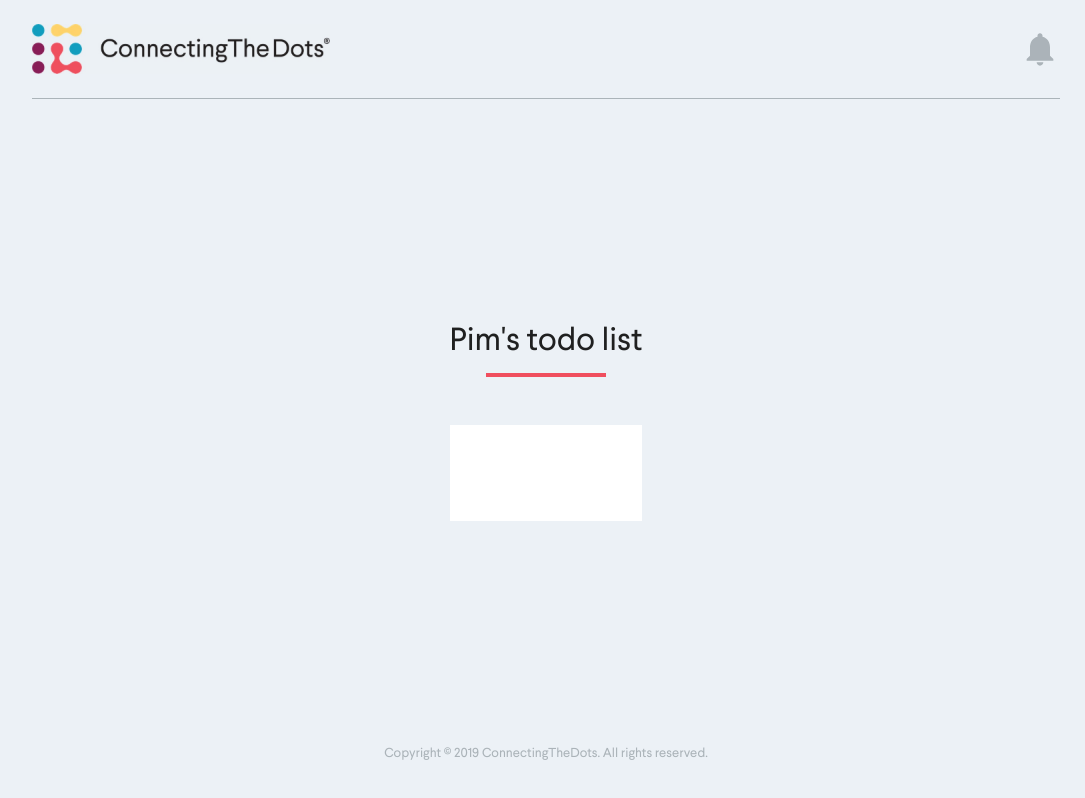
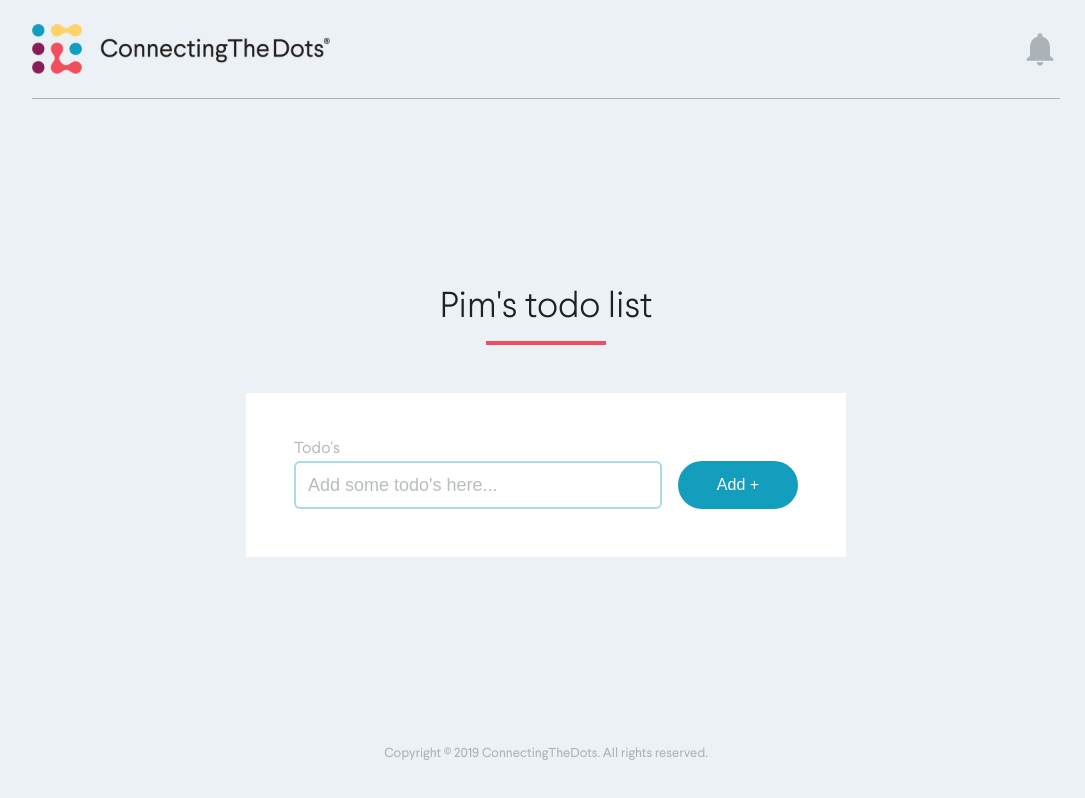
Before and after one commit to Schayik/todo-list, a React (Create React App) app: page / in a window 1280 px wide. Shown: the whole page, without its empty margins (94-1179 px from the left). Built offline with nearby package versions, Linux system fonts and the light colour scheme; a small style sheet from the web is missing.

Commit message:
feat: AddTodo

```diff
--- a/src/components/AddTodo.js
+++ b/src/components/AddTodo.js
@@ -1,14 +1,71 @@
-import React from 'react'
+import React, { useState } from 'react'
 import styled from 'styled-components'
 
-const AddTodo = () => (
-  <StyledAddTodo>
+const AddTodo = ({ addTodo, addError }) => {
 
-  </StyledAddTodo>
-)
+  const [value, setValue] = useState('')
+
+  return (
+    <StyledAddTodo>
+      <p>Todo's</p>
+      {addError && <p className='error'>{addError}</p>}
+      <div className='wrapper'>
+        <input
+          value={value}
+          onChange={event => setValue(event.target.value)}
+          placeholder="Add some todo's here..."
+        />
+        <button onClick={() => addTodo(value)}>
+          Add +
+        </button>
+      </div>
+    </StyledAddTodo>
+  )
+}
 
 export default AddTodo
 
 const StyledAddTodo = styled.div`
+  p {
+    color: var(--grey);
+    font-size: 16px;
+    &.error {
+      margin-top: 4px;
+      color: var(--red);
+    }
+  }
 
+  .wrapper {
+    margin-top: 4px;
+    display: flex;
+    input {
+      flex: 1;
+      border: 2px var(--light-blue) solid;
+      border-radius: 6px;
+
+      font-size: 18px;
+
+      padding: 0 12px;
+      height: 48px;
+      &::placeholder {
+        color: var(--grey);
+      }
+      &:focus {
+        outline: none;
+        border-color: var(--blue);
+      }
+    }
+    button {
+      background-color: var(--blue);
+      border: none;
+      border-radius: 24px;
+
+      color: var(--white);
+      font-size: 16px;
+
+      margin-left: 16px;
+      height: 48px;
+      width: 120px;
+    }
+  }
 `
--- a/src/components/App.js
+++ b/src/components/App.js
@@ -1,4 +1,4 @@
-import React, { Fragment } from 'react'
+import React from 'react'
 import styled from 'styled-components'
 
 import GlobalStyle from './GlobalStyle'
--- a/src/components/GlobalStyle.js
+++ b/src/components/GlobalStyle.js
@@ -37,6 +37,9 @@ const GlobalStyle = createGlobalStyle`
     --grey: rgba(21, 38, 43, 0.3);
     --red: #f04e5e;
     --white: #ffffff;
+    --blue: #139ebe;
+    --green: rgba(42, 209, 117, 0.96);
+    --light-blue: rgba(19, 158, 190, 0.37);
   }
 `
 
--- a/src/components/TodoContainer.js
+++ b/src/components/TodoContainer.js
@@ -8,26 +8,36 @@ import HideTodo from './HideTodo'
 class TodoContainer extends Component {
 
   state = {
-    todoList: [],
+    todoList: {},
     hideCompleted: false,
+    addError: '',
   }
 
   addTodo = name => {
     const { todoList } = this.state
-    const newTodo = {
-      name,
-      isCompleted: false,
+
+    if (todoList[name]) {
+      this.setState({ addError: 'this chore is already added' })
+    } else {
+      this.setState({ addError: '' })
+      this.setState({
+        todoList: {
+          ...todoList,
+          [name]: {
+            isCompleted: false,
+          }
+        }
+      })
     }
-
-    this.setState({ todoList: todoList.concat(newTodo) })
   }
 
   removeTodo = name => {
     const { todoList } = this.state
 
-    this.setState({
-      todoList: todoList.filter(todo => todo.name !== name)
-    })
+    let newList = todoList
+    delete newList[name]
+
+    this.setState({ todoList: newList })
   }
 
   toggleCompleted = () => {
@@ -37,12 +47,15 @@ class TodoContainer extends Component {
   }
 
   render() {
-    const { todoList, hideCompleted } = this.state
+    const { todoList, addError, hideCompleted } = this.state
+
+    console.log(todoList)
 
     return (
       <StyledTodoContainer>
         <AddTodo
           addTodo={this.addTodo}
+          addError={addError}
         />
         <ListTodo
           todoList={todoList}
@@ -62,7 +75,7 @@ export default TodoContainer
 
 const StyledTodoContainer = styled.div`
   max-width: 600px;
-  width: 100%;
+  width: 100vw;
   background-color: var(--white);
   margin-top: 48px;
   padding: 48px;
--- a/src/components/TodoList.js
+++ b/src/components/TodoList.js
@@ -19,6 +19,8 @@ const StyledTodoList = styled.div`
   align-items: center;
 
   h1 {
+    font-size: 36px;
+    font-weight: 300;
     margin-top: 40px;
   }
 
```
